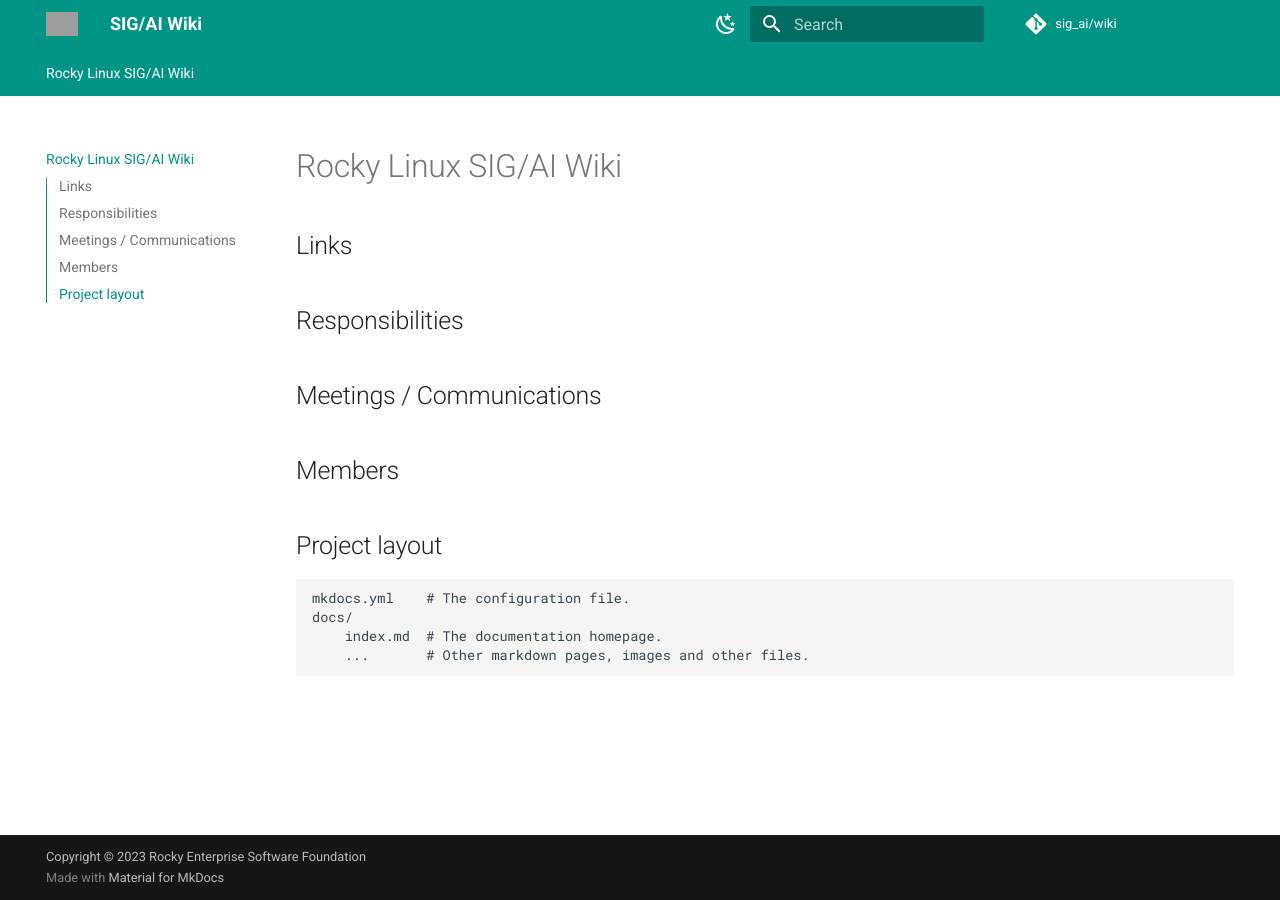
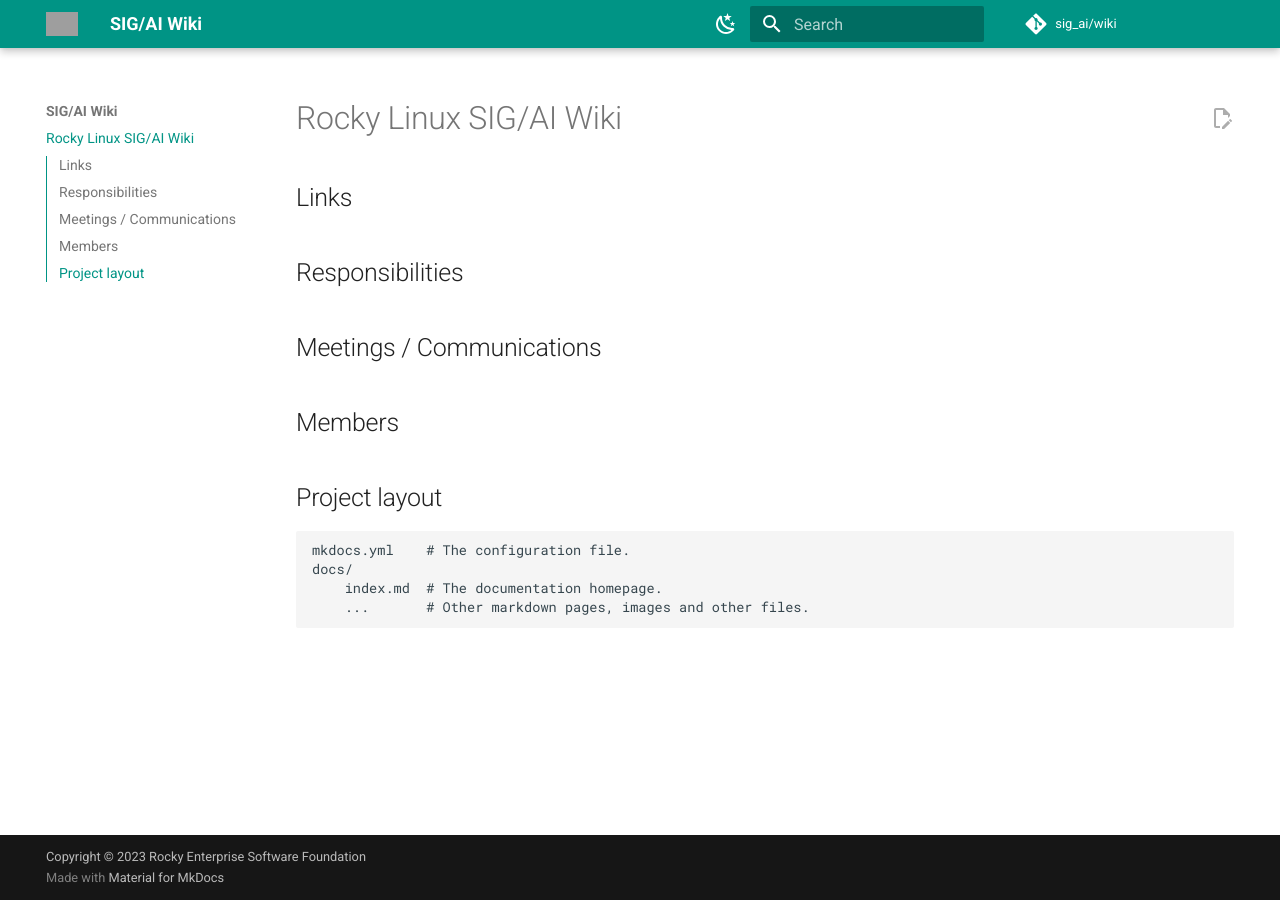
Before and after one commit to rocky-linux/sig-ai-wiki, an MkDocs documentation site: the page built from docs/index.md, in a window 1280 px wide. Built offline with MkDocs 1.6.1 and Material for MkDocs 9.7.7, drawn with Linux system fonts in a browser that asks for light colours; grey boxes are pictures that could not be loaded.

```diff
--- a/mkdocs.yml
+++ b/mkdocs.yml
@@ -16,6 +16,7 @@
 # Configuration
 theme:
   name: material
+  logo: assets/icon-white.svg
   palette:
     - media: "(prefers-color-scheme: light)"
       scheme: default
@@ -41,13 +42,13 @@
     - navigation.expand
     - navigation.indexes
     - navigation.instant
-    - navigation.tabs
+    - navigation.sections
     - navigation.top
     - navigation.tracking
     - search.highlight
     - search.suggest
     - toc.integrate
-  logo: assets/icon-white.svg
+    - content.action.edit
 
 # Plugins
 plugins:
```
Also changed, not shown: README.md (+5 -0 lines), 1 other file.
